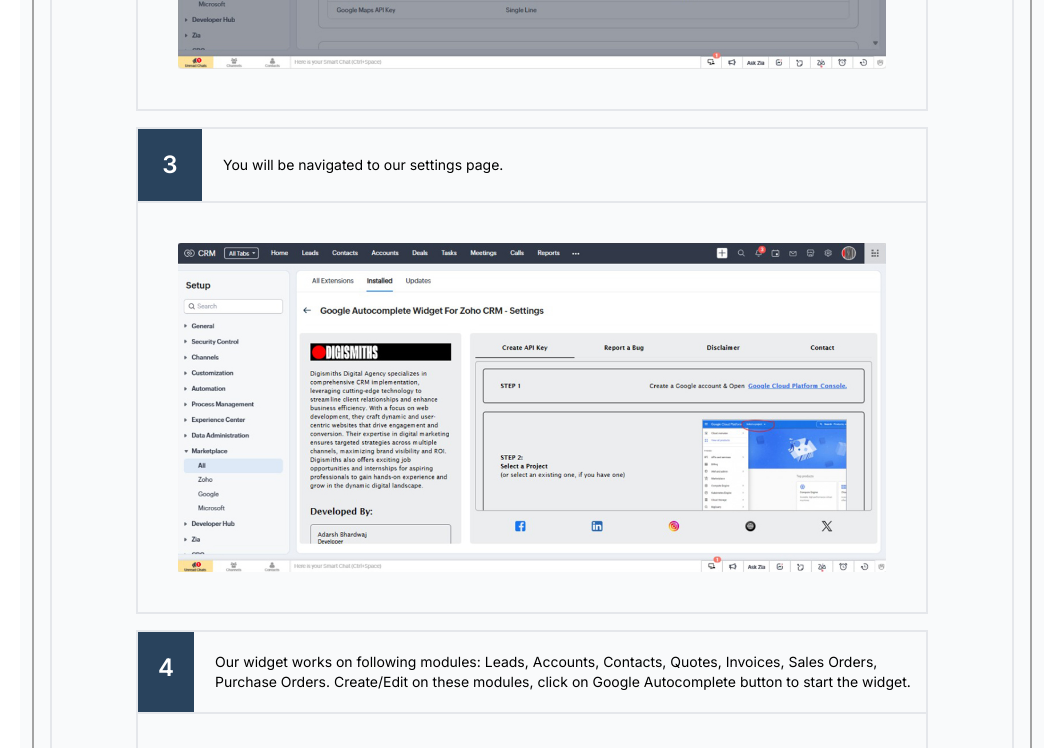
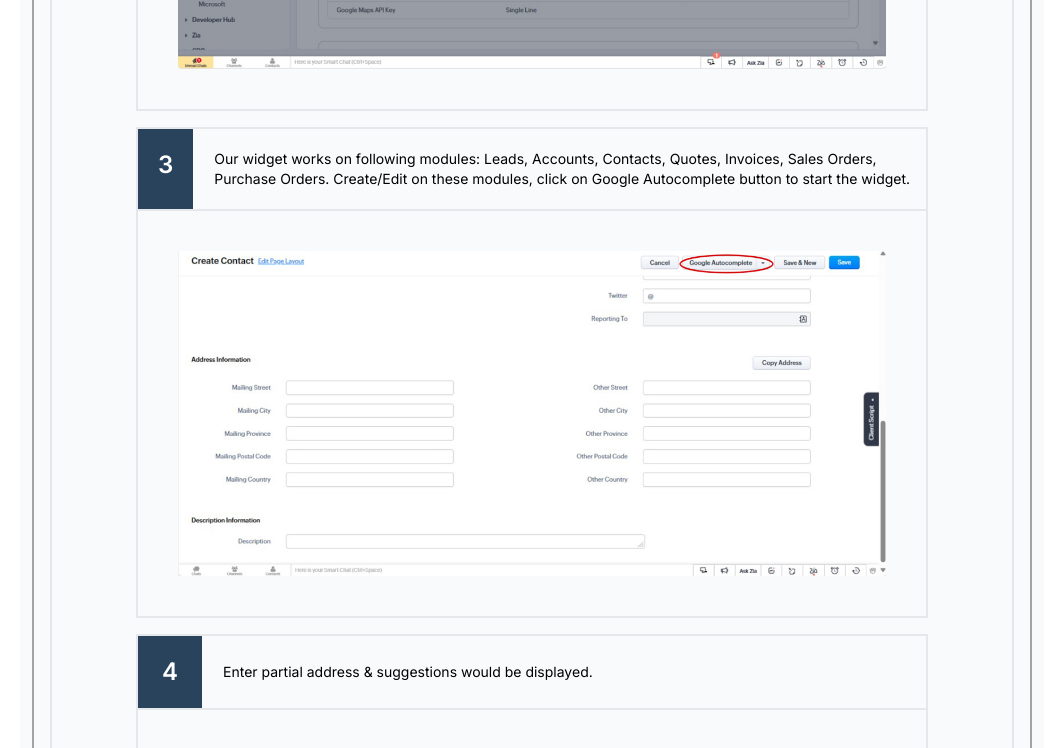
Before and after one commit to digismiths-club/zoho-widget-user-guide, a Next.js app: page /zoho-widget-user-guide/ in a window 1280 px wide. Shown: the part 1240-1988 px from the top of the page, without its empty margins (108-1171 px from the left). Built offline with nearby package versions, Linux system fonts and the light colour scheme.

Commit message:
removed step and changed resolution

```diff
--- a/src/app/Data.json
+++ b/src/app/Data.json
@@ -7,10 +7,6 @@
         {
           "url": "/zoho-widget-user-guide/2.jpg",
           "title": "Create and enter your google maps API key."
-        },
-        {
-          "url": "/zoho-widget-user-guide/3.jpg",
-          "title": "You will be navigated to our settings page."
         },
         {
           "url": "/zoho-widget-user-guide/4.jpg",
--- a/src/app/components/Contact.js
+++ b/src/app/components/Contact.js
@@ -7,7 +7,7 @@
         aria-label="Contact Form"
         frameborder="0"
         style={{
-          height: "500px",
+          height: "1100px",
           width: "99%",
           border: "none",
         }}
--- a/src/app/components/Support.js
+++ b/src/app/components/Support.js
@@ -7,7 +7,7 @@
         aria-label="Support Form"
         frameborder="0"
         style={{
-          height: "500px",
+          height: "1000px",
           width: "99%",
           border: "none",
           padding: "0px"
```
